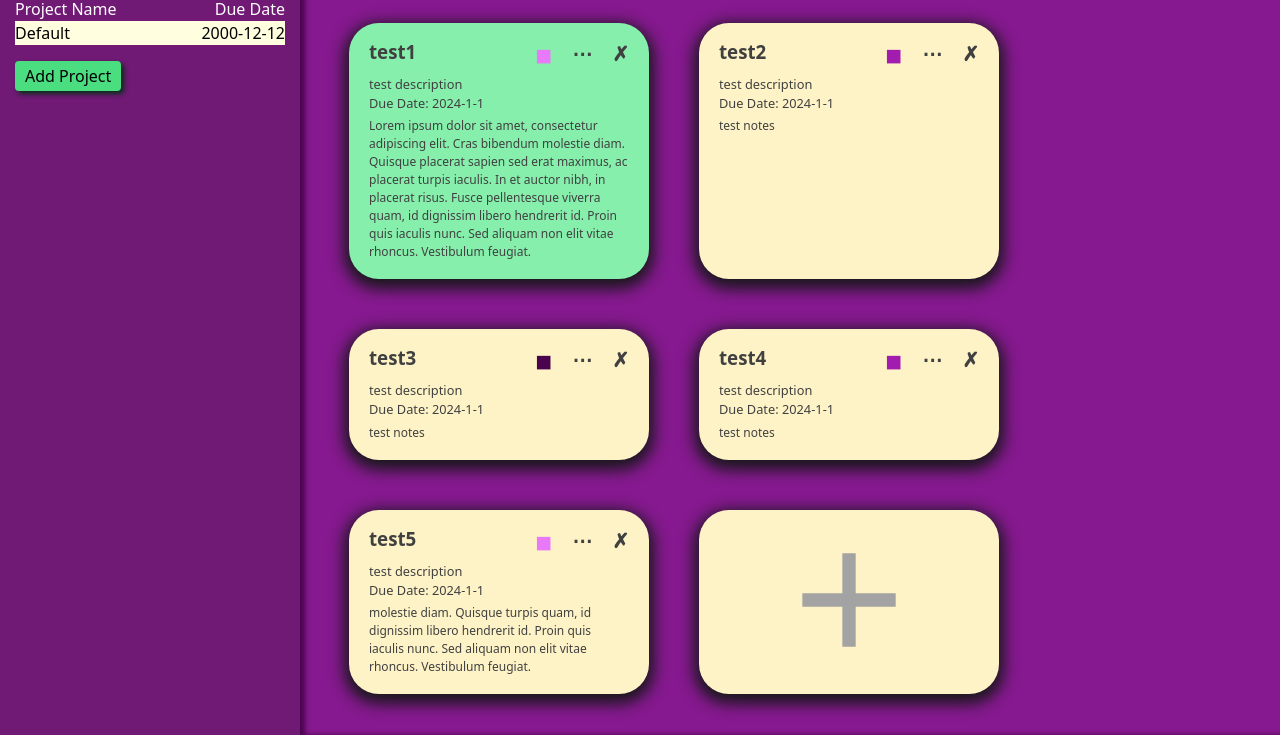
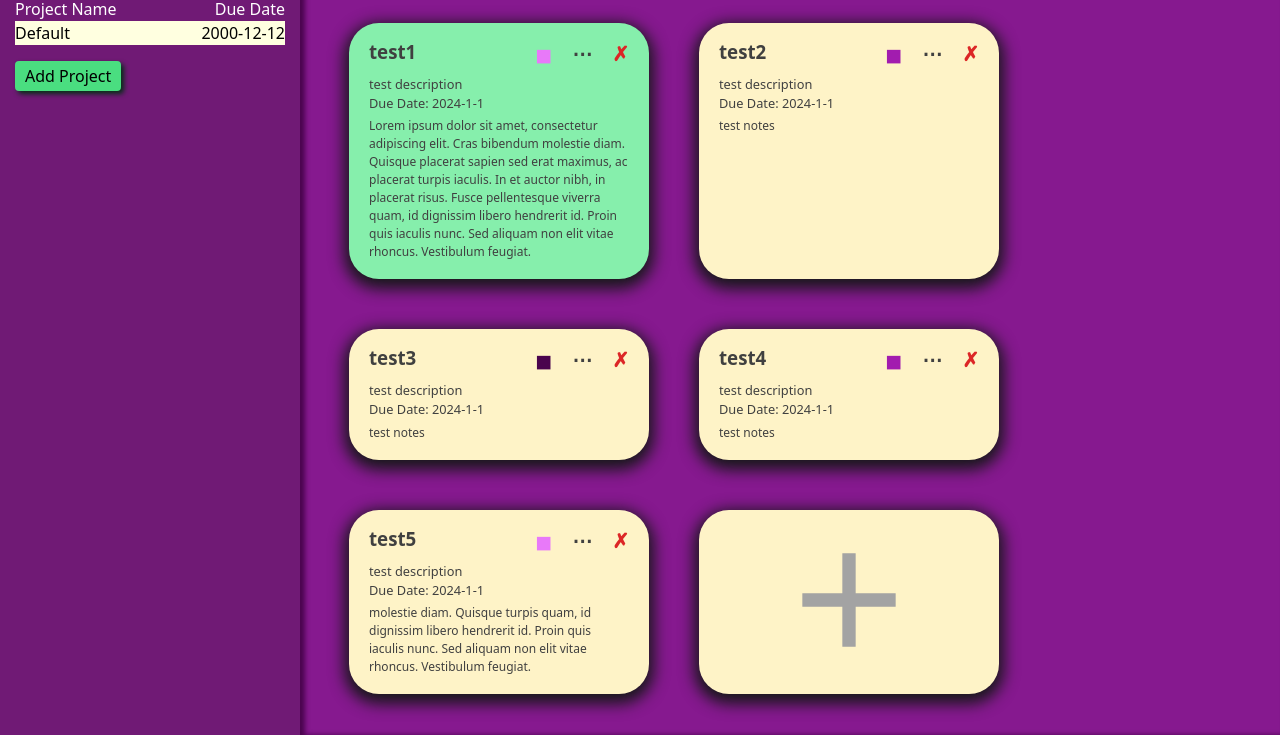
Before and after one commit to ShrikeSwallow/todo-app, a website built with webpack: page src/template.html in a window 1280 px wide. Shown: the part 65-800 px from the top of the page. Built offline with nearby package versions, Linux system fonts and the light colour scheme.

Commit message:
Style delete icon to have red color

```diff
--- a/src/styles.css
+++ b/src/styles.css
@@ -115,6 +115,11 @@
   display: flex;
   gap: 20px;
   align-items: center;
+}
+
+.delete-icon {
+  font-weight: 900;
+  color: #dc2626;
 }
 
 .priority-low,
```
